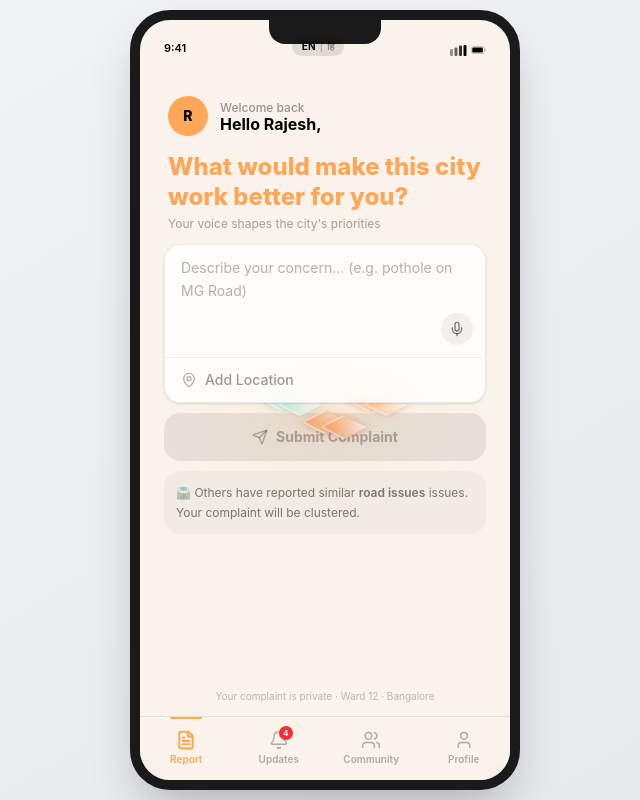
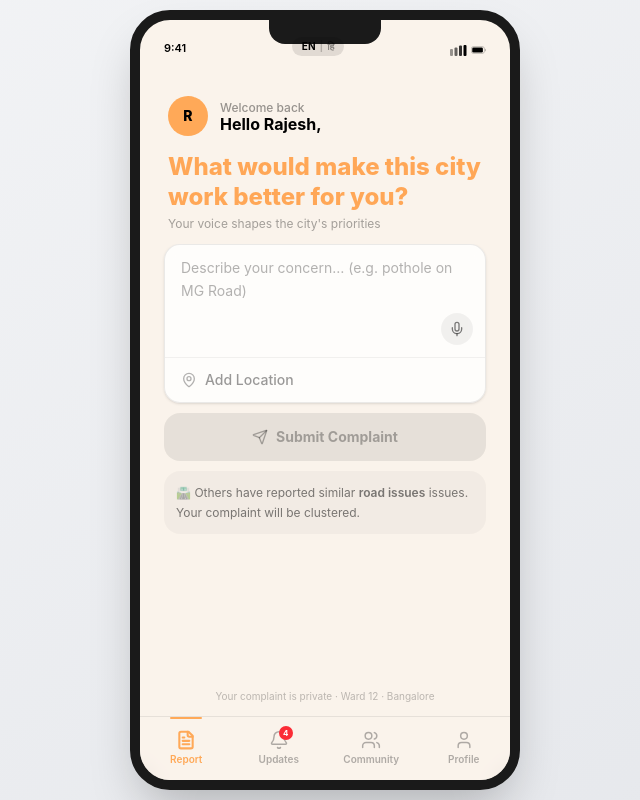
Before and after one commit to vidula18/DISPrototype, a React (Vite) app: page / in a window 1280 px wide. Shown: the whole page, without its empty margins (315-955 px from the left). Built offline with nearby package versions, Linux system fonts and the light colour scheme.

Commit message:
Rebuild CivicStructure in 3D and update rendering flow

```diff
--- a/src/app/components/CitizenView.tsx
+++ b/src/app/components/CitizenView.tsx
@@ -1289,12 +1289,14 @@ export function CitizenView({ complaints, onAddComplaint, onUpdateComplaint }: P
 
         {/* Screen content */}
         <div className="absolute inset-0 pt-10 pb-16 overflow-hidden">
+          {(screen === "community" || screen === "tracking") && (
             <CivicStructure
               complaints={complaints}
               systemState={systemState}
               activeClusterId={submittedComplaint?.cluster_id ?? recentCluster}
               recentlyAddedId={submittedId}
             />
+          )}
           {/* Report tab: existing screen flow */}
           {tab === "report" && (
             <>
--- a/src/app/components/ui/CivicStructure.tsx
+++ b/src/app/components/ui/CivicStructure.tsx
@@ -11,15 +11,142 @@ interface CivicStructureProps {
   recentlyAddedId?: string | null;
 }
 
-// Map each cluster to a central coordinate on the grid
-const CLUSTER_CENTERS: Record<string, { x: number; y: number; color: string }> = {
-  "Road Issues": { x: 30, y: 30, color: "#FFA958" },      // Peach
-  "Sanitation": { x: -30, y: 30, color: "#f97316" },      // Coral
-  "Water Supply": { x: -30, y: -30, color: "#a8e6cf" },   // Mint
-  "General Issues": { x: 30, y: -30, color: "#e2e8f0" },  // Soft gray
+// Map each cluster to a specific color from the reference
+const CLUSTER_COLORS: Record<string, string> = {
+  "Road Issues": "#F7A072",      // Peach/Orange
+  "Sanitation": "#A67C74",       // Earthy Brown
+  "Water Supply": "#A1CBA4",     // Mint Green
+  "General Issues": "#F2D8B3",   // Light Sand
 };
 
-const DEFAULT_CENTER = { x: 0, y: 0, color: "#cbd5e1" };
+const DEFAULT_COLOR = "#D1C8C1";
+
+// Grid configuration for isometric layout
+const CUBE_SIZE = 32;
+const SPACING = CUBE_SIZE;
+
+// Calculate deterministic grid positions that look like the reference clusters
+function getGridPosition(clusterId: string, index: number, state: SystemState, activeClusterId?: string | null) {
+  // Base coordinates for different clusters to form separate islands initially
+  const centers: Record<string, { x: number, y: number }> = {
+    "Road Issues": { x: 2, y: 2 },
+    "Sanitation": { x: -3, y: 4 },
+    "Water Supply": { x: -2, y: -2 },
+    "General Issues": { x: 4, y: -2 },
+  };
+
+  const center = centers[clusterId] || { x: 0, y: 0 };
+
+  // Create a structured but organic looking cluster
+  // We'll use a spiral pattern on a grid
+  let dx = 0, dy = 0, dz = 0;
+
+  if (index > 0) {
+    // Math to place cubes in a layered grid pattern (x, y, z steps)
+    const layer = Math.floor(Math.pow(index, 1/3));
+    const remainder = index - Math.pow(layer, 3);
+    const side = Math.floor(Math.sqrt(remainder));
+
+    // Simple pseudo-random but deterministic placement around center
+    const hash = (index * 137) % 5;
+    if (hash === 0) { dx = layer; dy = side; }
+    else if (hash === 1) { dx = -side; dy = layer; }
+    else if (hash === 2) { dx = -layer; dy = -side; dz = 1; }
+    else if (hash === 3) { dx = side; dy = -layer; }
+    else { dx = 0; dy = 0; dz = layer; }
+  }
+
+  let x = (center.x + dx) * SPACING;
+  let y = (center.y + dy) * SPACING;
+  let z = dz * CUBE_SIZE;
+
+  // Apply state effects
+  if (state === 'clustering') {
+    // Pull everything slightly tighter towards 0,0
+    x = x * 0.85;
+    y = y * 0.85;
+  } else if (state === 'negotiation' && activeClusterId === clusterId) {
+    // Separate one part
+    if (index % 3 === 0) {
+      x += SPACING * 1.5;
+      y += SPACING * 1.5;
+      z += CUBE_SIZE;
+    }
+  } else if (state === 'response' && activeClusterId === clusterId) {
+    z += Math.sin(index) * 10 + 10;
+  }
+
+  return { x, y, z };
+}
+
+// True 3D Cube Component
+const Cube = ({ x, y, z, color, isNew, delay = 0, systemState }: { x: number, y: number, z: number, color: string, isNew: boolean, delay?: number, systemState: SystemState }) => {
+  const size = CUBE_SIZE;
+
+  let animation = {
+    x, y, z,
+    opacity: 1,
+    scale: 1
+  };
+
+  if (systemState === 'response') {
+    animation.z = [z, z + 20, z];
+  }
+
+  return (
+    <motion.div
+      className="absolute"
+      initial={isNew ? { x, y, z: z + 300, opacity: 0, scale: 0.5 } : { x, y, z, opacity: 0, scale: 0.8 }}
+      animate={animation}
+      transition={{
+        type: "spring",
+        stiffness: isNew ? 120 : 60,
+        damping: isNew ? 15 : 20,
+        delay: isNew ? 0.2 : delay, // Stagger intro
+      }}
+      style={{
+        width: size,
+        height: size,
+        transformStyle: 'preserve-3d',
+        // Center the cube on its coordinate
+        marginLeft: -size / 2,
+        marginTop: -size / 2,
+      }}
+    >
+      {/* Top Face - Lightest (Light source from top) */}
+      <div
+        className="absolute inset-0"
+        style={{
+          background: color,
+          transform: `translateZ(${size}px)`,
+          border: '1px solid rgba(255,255,255,0.1)',
+        }}
+      />
+
+      {/* Right Face - Darkest (Shadow) */}
+      <div
+        className="absolute inset-0"
+        style={{
+          background: color,
+          filter: 'brightness(0.65)',
+          transform: `translateX(${size/2}px) translateZ(${size/2}px) rotateY(90deg)`,
+          border: '1px solid rgba(0,0,0,0.05)',
+        }}
+      />
+
+      {/* Front/Left Face - Medium */}
+      <div
+        className="absolute inset-0"
+        style={{
+          background: color,
+          filter: 'brightness(0.85)',
+          transform: `translateY(${size/2}px) translateZ(${size/2}px) rotateX(-90deg)`,
+          border: '1px solid rgba(0,0,0,0.05)',
+        }}
+      />
+    </motion.div>
+  );
+};
 
 export function CivicStructure({
   complaints,
@@ -27,143 +154,65 @@ export function CivicStructure({
   activeClusterId,
   recentlyAddedId
 }: CivicStructureProps) {
-  // Deterministic positioning around a cluster center
-  const getGridPosition = (clusterId: string, index: number, total: number, state: SystemState) => {
-    const center = CLUSTER_CENTERS[clusterId] || DEFAULT_CENTER;
-
-    // Base spacing
-    let spacing = 20;
-
-    // If clustering state, tighter packing
-    if (state === 'clustering') {
-      spacing = 12;
-    } else if (state === 'negotiation' && activeClusterId === clusterId) {
-      spacing = 25; // Expands during negotiation
-    }
-
-    // Simple spiral algorithm for placement
-    const angle = index * (Math.PI * 2.39996); // Golden angle
-    const radius = Math.sqrt(index) * spacing;
-
-    let x = center.x + Math.cos(angle) * radius;
-    let y = center.y + Math.sin(angle) * radius;
-    let z = 0;
-
-    // Apply specific state effects
-    if (state === 'negotiation' && activeClusterId === clusterId) {
-      // "One part separates slightly, shifts, and reconnects"
-      if (index % 3 === 0) {
-        x += 10;
-        y += 10;
-        z += 15;
-      }
-    }
-
-    if (state === 'response' && activeClusterId === clusterId) {
-      // Lift slightly
-      z += Math.sin(index) * 5 + 5;
-    }
-
-    return { x, y, z, color: center.color };
-  };
 
   const units = useMemo(() => {
     const clusterCounts: Record<string, number> = {};
     return complaints.map((c) => {
       if (!clusterCounts[c.cluster_id]) clusterCounts[c.cluster_id] = 0;
       const index = clusterCounts[c.cluster_id]++;
-      const pos = getGridPosition(c.cluster_id, index, complaints.length, systemState);
+      const pos = getGridPosition(c.cluster_id, index, systemState, activeClusterId);
 
       return {
         id: c.id,
         cluster: c.cluster_id,
+        color: CLUSTER_COLORS[c.cluster_id] || DEFAULT_COLOR,
         ...pos,
-        isNew: c.id === recentlyAddedId
+        isNew: c.id === recentlyAddedId,
+        // Sort index for stagger
+        delay: (index * 0.05) + (Math.random() * 0.1)
       };
     });
   }, [complaints, systemState, activeClusterId, recentlyAddedId]);
 
   return (
-    <div className="absolute inset-0 pointer-events-none flex items-center justify-center overflow-visible z-0" style={{ perspective: '1000px' }}>
-      {/* Container with isometric transform */}
+    <div className="absolute inset-0 pointer-events-none flex items-center justify-center overflow-visible z-0" style={{ perspective: '1200px' }}>
+
+      {/* Ambient background glow from reference */}
+      <motion.div
+        className="absolute w-[150%] h-[150%] bg-[radial-gradient(circle_at_center,_rgba(255,218,185,0.4)_0%,_rgba(255,240,225,0)_70%)]"
+        initial={{ opacity: 0 }}
+        animate={{ opacity: 1 }}
+        transition={{ duration: 1.5 }}
+      />
+
+      {/* Main 3D Container with Isometric Transform */}
       <motion.div
         className="relative w-0 h-0"
-        initial={{ rotateX: 60, rotateZ: -45 }}
+        initial={{ rotateX: 60, rotateZ: -45, scale: 0.9, y: 50 }}
         animate={{
           rotateX: 60,
-          rotateZ: systemState === 'idle' ? -45 : -40,
-          scale: systemState === 'clustering' ? 1.05 : 1
+          rotateZ: systemState === 'clustering' ? -35 : -45, // Subtle rotation on cluster
+          scale: 1,
+          y: 0
         }}
-        transition={{ duration: 3, ease: "easeInOut" }}
+        transition={{ duration: 2, ease: "easeOut" }}
         style={{ transformStyle: 'preserve-3d' }}
       >
-        {units.map((unit) => {
-          // Stagger delays based on state
-          const isTargetCluster = activeClusterId === unit.cluster;
-
-          let animation = {
-            x: unit.x,
-            y: unit.y,
-            z: unit.z,
-            scale: 1,
-            opacity: 0.85,
-          };
-
-          if (systemState === 'response' && isTargetCluster) {
-            animation.scale = [1, 1.2, 1];
-            animation.opacity = [0.85, 1, 0.85];
-          }
-
-          const isNewDrop = systemState === 'submitting' && unit.isNew;
-
-          return (
-            <motion.div
+        {/* Sort units by Z and Y to help browser rendering depth (though preserve-3d should handle it) */}
+        {units
+          .sort((a, b) => (a.z + a.x + a.y) - (b.z + b.x + b.y))
+          .map((unit) => (
+            <Cube
               key={unit.id}
-              className="absolute w-8 h-8 -ml-4 -mt-4 rounded-sm"
-              initial={isNewDrop ? { x: unit.x, y: unit.y, z: 200, opacity: 0, scale: 0.5 } : { x: unit.x, y: unit.y, z: unit.z, opacity: 0.85, scale: 1 }}
-              animate={animation}
-              transition={{
-                type: "spring",
-                stiffness: isNewDrop ? 150 : 60,
-                damping: isNewDrop ? 12 : 15,
-                mass: 1,
-                // Add a subtle wave delay for response
-                delay: (systemState === 'response' && isTargetCluster) ? Math.random() * 0.4 : 0
-              }}
-              style={{
-                transformStyle: 'preserve-3d',
-                background: `linear-gradient(135deg, ${unit.color} 0%, rgba(255,255,255,0.4) 100%)`,
-                boxShadow: `
-                  -2px 2px 5px rgba(0,0,0,0.05),
-                  0px 0px 15px ${unit.color}40,
-                  inset 1px 1px 2px rgba(255,255,255,0.8)
-                `,
-                backdropFilter: "blur(4px)",
-                border: "1px solid rgba(255,255,255,0.5)"
-              }}
-            >
-              {/* Fake thickness for the cube using pseudo-elements wouldn't work easily with motion.div inline styles.
-                  We use thick borders/box-shadows to simulate depth. */}
-              <div
-                className="absolute inset-0 bg-white/20"
-                style={{
-                  transform: "translateZ(-4px)",
-                  boxShadow: "0 0 10px rgba(0,0,0,0.1)"
-                }}
-              />
-            </motion.div>
-          );
-        })}
-
-        {/* Ambient base glow */}
-        <div
-          className="absolute -left-32 -top-32 w-64 h-64 rounded-full"
-          style={{
-            background: "radial-gradient(circle, rgba(255,169,88,0.15) 0%, transparent 70%)",
-            filter: "blur(30px)",
-            transform: "translateZ(-20px)"
-          }}
-        />
+              x={unit.x}
+              y={unit.y}
+              z={unit.z}
+              color={unit.color}
+              isNew={unit.isNew}
+              delay={unit.delay}
+              systemState={systemState}
+            />
+          ))}
       </motion.div>
     </div>
   );
```
Lines whose indentation alone changed are shown as unchanged.
